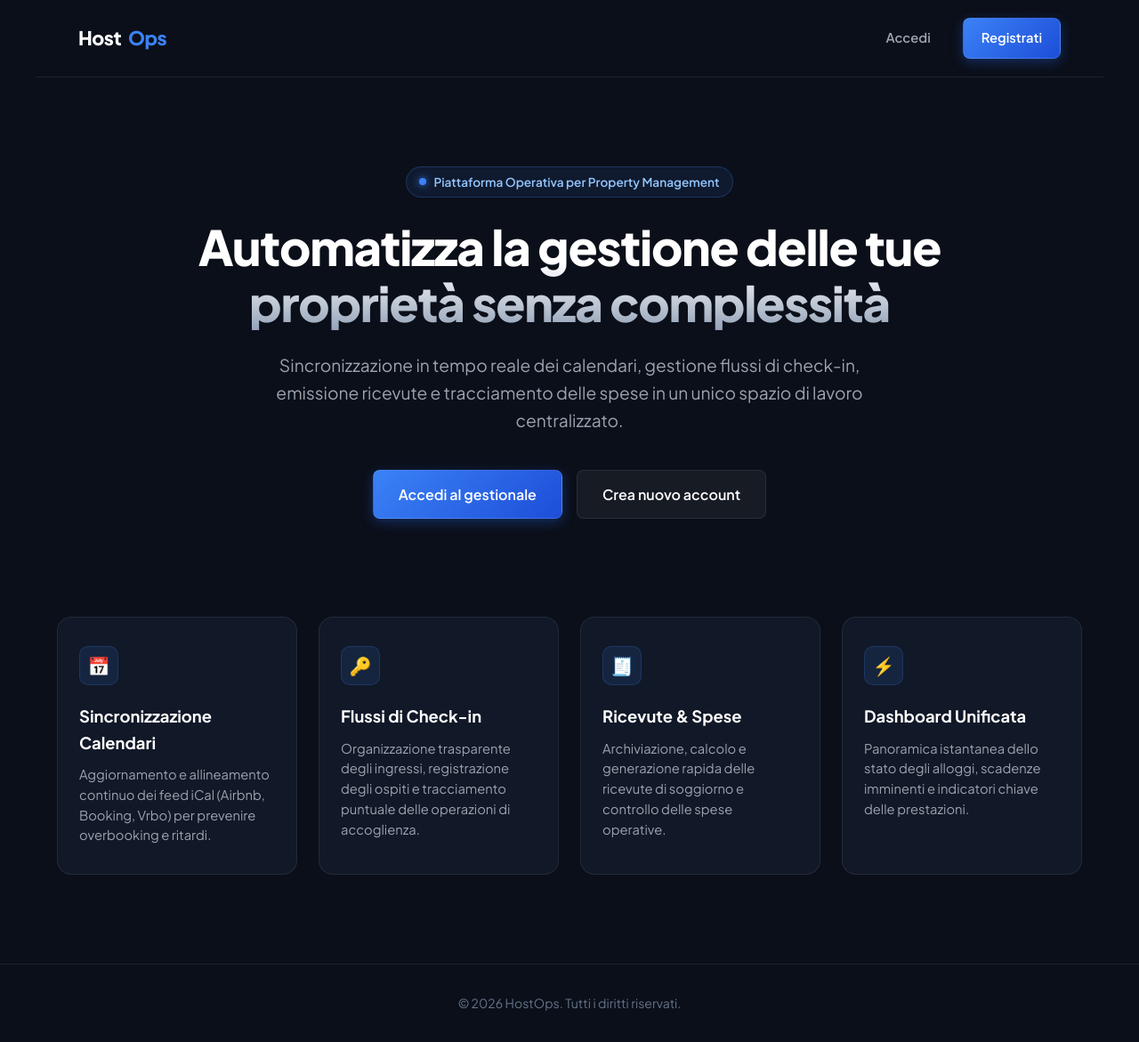
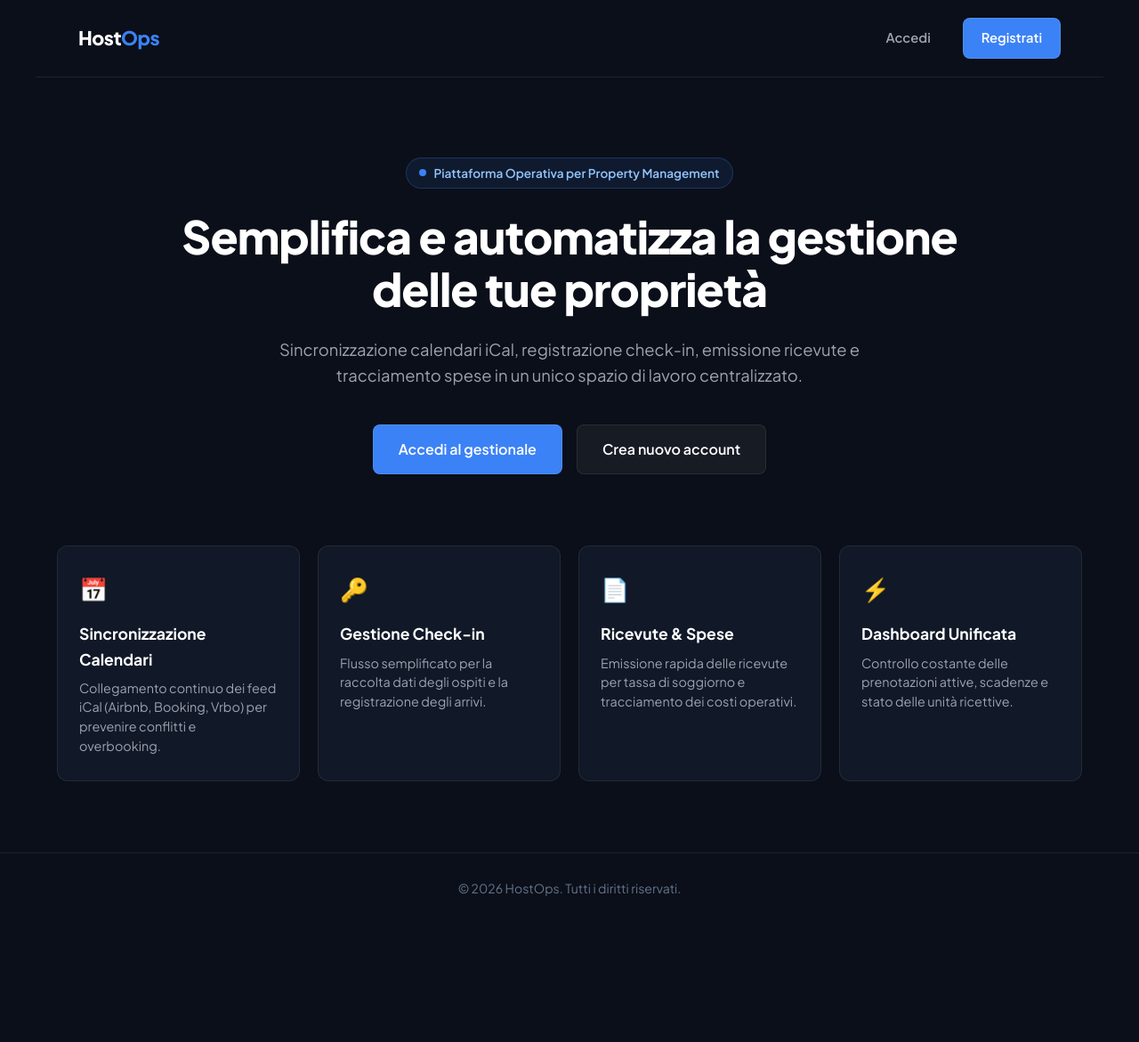
Before and after one commit to Praetorian2016/hostops, a FastAPI app: page / in a window 1280 px wide. Shown: the whole page at 89% size. After the commit the page ends 1007 px from the top, so only its background shows below. Run offline with FastAPI, Linux system fonts and the light colour scheme; parts of the project's set-up code (start-up, migrations or seed data) failed here and were passed over.

Commit message:
fix(html): standardizza entita e pulisce warning su index.html

```diff
--- a/app/templates/index.html
+++ b/app/templates/index.html
@@ -3,7 +3,7 @@
 <head>
     <meta charset="UTF-8">
     <meta name="viewport" content="width=device-width, initial-scale=1.0">
-    <title>HostOps - La piattaforma operativa per Property Manager e Host</title>
+    <title>HostOps - Gestione Operativa Property Management</title>
     <link rel="preconnect" href="https://fonts.googleapis.com">
     <link rel="preconnect" href="https://fonts.gstatic.com" crossorigin>
     <link href="https://fonts.googleapis.com/css2?family=Plus+Jakarta+Sans:wght@400;500;600;700;800&display=swap" rel="stylesheet">
@@ -14,10 +14,8 @@
             --bg-card-hover: #1f2937;
             --border-color: rgba(255, 255, 255, 0.08);
             --primary: #3b82f6;
-            --primary-hover: #2563eb;
             --text-main: #f9fafb;
             --text-muted: #9ca3af;
-            --accent-glow: rgba(59, 130, 246, 0.15);
         }
 
         * {
@@ -31,16 +29,18 @@
             background-color: var(--bg-main);
             color: var(--text-main);
             line-height: 1.6;
-            overflow-x: hidden;
+            min-height: 100vh;
+            display: flex;
+            flex-direction: column;
         }
 
-        /* Navbar */
         nav {
             display: flex;
             justify-content: space-between;
             align-items: center;
             padding: 20px 48px;
             max-width: 1200px;
+            width: 100%;
             margin: 0 auto;
             border-bottom: 1px solid var(--border-color);
         }
@@ -49,9 +49,6 @@
             font-size: 1.35rem;
             font-weight: 800;
             letter-spacing: -0.5px;
-            display: flex;
-            align-items: center;
-            gap: 8px;
             color: #ffffff;
             text-decoration: none;
         }
@@ -66,7 +63,6 @@
             gap: 16px;
         }
 
-        /* Buttons */
         .btn {
             display: inline-flex;
             align-items: center;
@@ -89,35 +85,35 @@
         }
 
         .btn-primary {
-            background: linear-gradient(135deg, #3b82f6 0%, #1d4ed8 100%);
+            background-color: var(--primary);
             color: #ffffff;
-            box-shadow: 0 4px 14px rgba(37, 99, 235, 0.35);
             border: 1px solid rgba(255, 255, 255, 0.1);
         }
 
         .btn-primary:hover {
+            background-color: #2563eb;
             transform: translateY(-1px);
-            box-shadow: 0 6px 20px rgba(37, 99, 235, 0.45);
         }
 
         .btn-secondary {
-            background: rgba(255, 255, 255, 0.05);
+            background-color: rgba(255, 255, 255, 0.05);
             color: #ffffff;
             border: 1px solid var(--border-color);
         }
 
         .btn-secondary:hover {
-            background: rgba(255, 255, 255, 0.08);
-            border-color: rgba(255, 255, 255, 0.2);
+            background-color: rgba(255, 255, 255, 0.08);
         }
 
-        /* Hero Section */
+        main {
+            flex: 1;
+        }
+
         .hero {
             max-width: 960px;
             margin: 0 auto;
-            padding: 100px 24px 70px;
+            padding: 90px 24px 60px;
             text-align: center;
-            position: relative;
         }
 
         .badge {
@@ -126,7 +122,7 @@
             gap: 8px;
             padding: 6px 14px;
             border-radius: 9999px;
-            background: rgba(59, 130, 246, 0.1);
+            background-color: rgba(59, 130, 246, 0.1);
             border: 1px solid rgba(59, 130, 246, 0.25);
             color: #93c5fd;
             font-size: 0.85rem;
@@ -139,22 +135,19 @@
             height: 8px;
             background-color: #3b82f6;
             border-radius: 50%;
-            box-shadow: 0 0 8px #3b82f6;
         }
 
         .hero h1 {
-            font-size: 3.4rem;
+            font-size: 3.2rem;
             font-weight: 800;
             line-height: 1.15;
-            letter-spacing: -1.2px;
+            letter-spacing: -1px;
             margin-bottom: 24px;
-            background: linear-gradient(180deg, #ffffff 40%, #94a3b8 100%);
-            -webkit-background-clip: text;
-            -webkit-text-fill-color: transparent;
+            color: #ffffff;
         }
 
         .hero p {
-            font-size: 1.2rem;
+            font-size: 1.15rem;
             color: var(--text-muted);
             max-width: 660px;
             margin: 0 auto 40px;
@@ -172,64 +165,54 @@
             font-size: 1rem;
         }
 
-        /* Features Section */
         .features {
             max-width: 1200px;
-            margin: 40px auto 100px;
+            margin: 20px auto 80px;
             padding: 0 24px;
         }
 
         .features-grid {
             display: grid;
-            grid-template-columns: repeat(auto-fit, minmax(260px, 1fr));
-            gap: 24px;
+            grid-template-columns: repeat(auto-fit, minmax(250px, 1fr));
+            gap: 20px;
         }
 
         .feature-card {
             background-color: var(--bg-card);
             border: 1px solid var(--border-color);
-            border-radius: 16px;
-            padding: 32px 24px;
-            transition: all 0.25s ease;
+            border-radius: 12px;
+            padding: 28px 24px;
+            transition: all 0.2s ease;
         }
 
         .feature-card:hover {
             border-color: rgba(59, 130, 246, 0.4);
-            transform: translateY(-4px);
+            transform: translateY(-3px);
             background-color: var(--bg-card-hover);
         }
 
         .feature-icon {
-            width: 44px;
-            height: 44px;
-            background: rgba(59, 130, 246, 0.12);
-            border: 1px solid rgba(59, 130, 246, 0.2);
-            border-radius: 10px;
-            display: flex;
-            align-items: center;
-            justify-content: center;
-            color: #60a5fa;
-            font-size: 1.25rem;
-            margin-bottom: 20px;
+            font-size: 1.6rem;
+            margin-bottom: 16px;
+            display: block;
         }
 
         .feature-card h3 {
-            font-size: 1.15rem;
+            font-size: 1.1rem;
             font-weight: 700;
-            margin-bottom: 10px;
+            margin-bottom: 8px;
             color: #ffffff;
         }
 
         .feature-card p {
-            font-size: 0.92rem;
+            font-size: 0.9rem;
             color: var(--text-muted);
-            line-height: 1.55;
+            line-height: 1.5;
         }
 
-        /* Footer */
         footer {
             border-top: 1px solid var(--border-color);
-            padding: 32px 24px;
+            padding: 28px 24px;
             text-align: center;
             color: #64748b;
             font-size: 0.88rem;
@@ -240,79 +223,69 @@
                 padding: 16px 20px;
             }
             .hero {
-                padding: 60px 16px 50px;
+                padding: 50px 16px 40px;
             }
             .hero h1 {
-                font-size: 2.3rem;
-            }
-            .hero p {
-                font-size: 1rem;
+                font-size: 2.2rem;
             }
         }
     </style>
 </head>
 <body>
 
-    <!-- Navigazione -->
     <nav>
-        <a href="/" class="logo">
-            Host<span>Ops</span>
-        </a>
+        <a href="/" class="logo">Host<span>Ops</span></a>
         <div class="nav-links">
             <a href="/login" class="btn btn-text">Accedi</a>
             <a href="/register" class="btn btn-primary">Registrati</a>
         </div>
     </nav>
 
-    <!-- Sezione Principale (Hero) -->
     <main>
         <section class="hero">
             <div class="badge">
                 <span class="badge-dot"></span>
                 <span>Piattaforma Operativa per Property Management</span>
             </div>
-            <h1>Automatizza la gestione delle tue proprietà senza complessità</h1>
-            <p>Sincronizzazione in tempo reale dei calendari, gestione flussi di check-in, emissione ricevute e tracciamento delle spese in un unico spazio di lavoro centralizzato.</p>
-
+            <h1>Semplifica e automatizza la gestione delle tue proprietà</h1>
+            <p>Sincronizzazione calendari iCal, registrazione check-in, emissione ricevute e tracciamento spese in un unico spazio di lavoro centralizzato.</p>
             <div class="hero-actions">
                 <a href="/login" class="btn btn-primary">Accedi al gestionale</a>
                 <a href="/register" class="btn btn-secondary">Crea nuovo account</a>
             </div>
         </section>
 
-        <!-- Schede Funzionalità Operative -->
         <section class="features">
             <div class="features-grid">
                 <div class="feature-card">
-                    <div class="feature-icon">📅</div>
+                    <span class="feature-icon">&#128197;</span>
                     <h3>Sincronizzazione Calendari</h3>
-                    <p>Aggiornamento e allineamento continuo dei feed iCal (Airbnb, Booking, Vrbo) per prevenire overbooking e ritardi.</p>
+                    <p>Collegamento continuo dei feed iCal (Airbnb, Booking, Vrbo) per prevenire conflitti e overbooking.</p>
                 </div>
 
                 <div class="feature-card">
-                    <div class="feature-icon">🔑</div>
-                    <h3>Flussi di Check-in</h3>
-                    <p>Organizzazione trasparente degli ingressi, registrazione degli ospiti e tracciamento puntuale delle operazioni di accoglienza.</p>
+                    <span class="feature-icon">&#128273;</span>
+                    <h3>Gestione Check-in</h3>
+                    <p>Flusso semplificato per la raccolta dati degli ospiti e la registrazione degli arrivi.</p>
                 </div>
 
                 <div class="feature-card">
-                    <div class="feature-icon">🧾</div>
-                    <h3>Ricevute & Spese</h3>
-                    <p>Archiviazione, calcolo e generazione rapida delle ricevute di soggiorno e controllo delle spese operative.</p>
+                    <span class="feature-icon">&#128196;</span>
+                    <h3>Ricevute &amp; Spese</h3>
+                    <p>Emissione rapida delle ricevute per tassa di soggiorno e tracciamento dei costi operativi.</p>
                 </div>
 
                 <div class="feature-card">
-                    <div class="feature-icon">⚡</div>
+                    <span class="feature-icon">&#9889;</span>
                     <h3>Dashboard Unificata</h3>
-                    <p>Panoramica istantanea dello stato degli alloggi, scadenze imminenti e indicatori chiave delle prestazioni.</p>
+                    <p>Controllo costante delle prenotazioni attive, scadenze e stato delle unità ricettive.</p>
                 </div>
             </div>
         </section>
     </main>
 
-    <!-- Footer -->
     <footer>
-        <p>&copy; 2026 HostOps. Tutti i diritti riservati.</p>
+        <p>&#169; 2026 HostOps. Tutti i diritti riservati.</p>
     </footer>
 
 </body>
```
